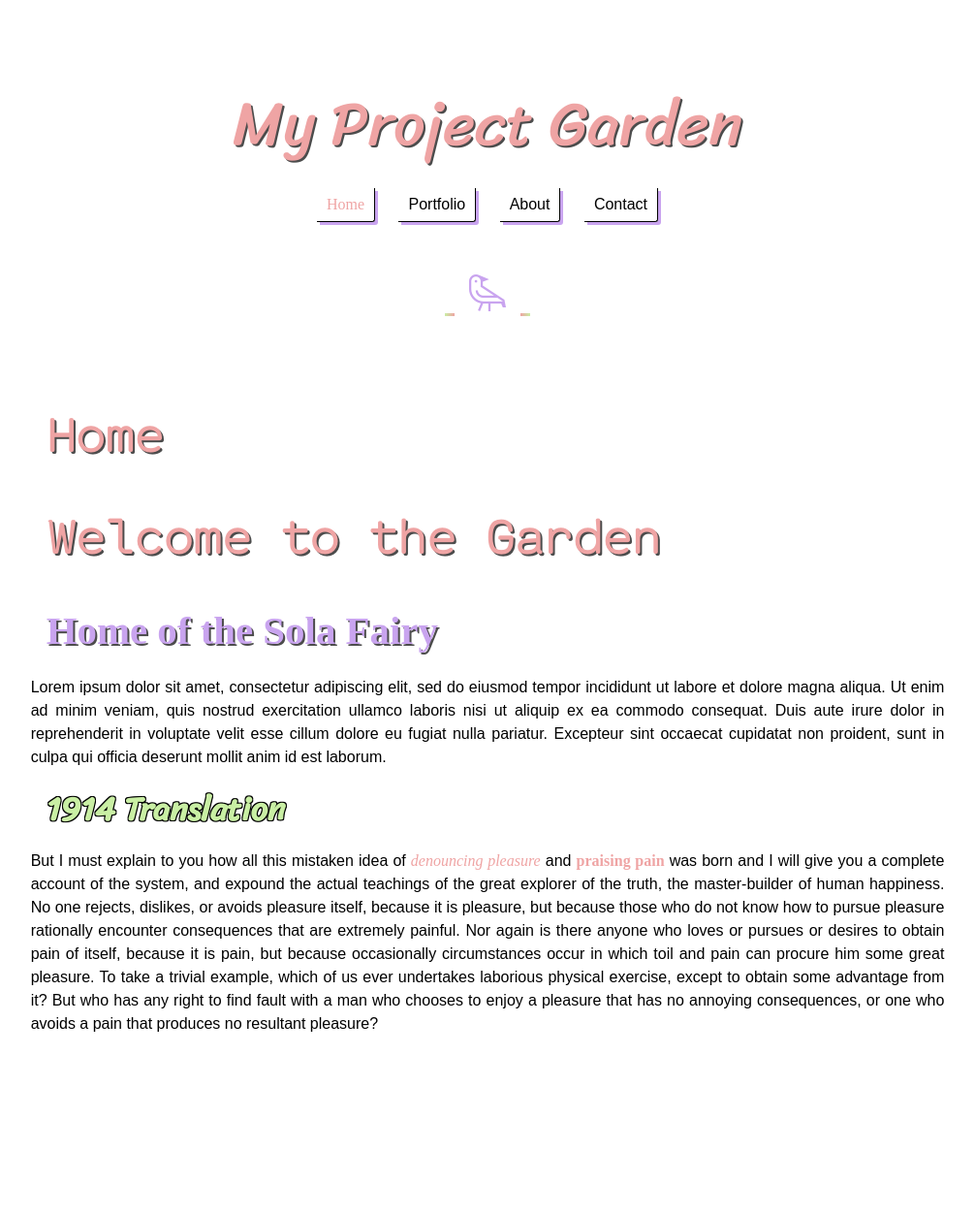
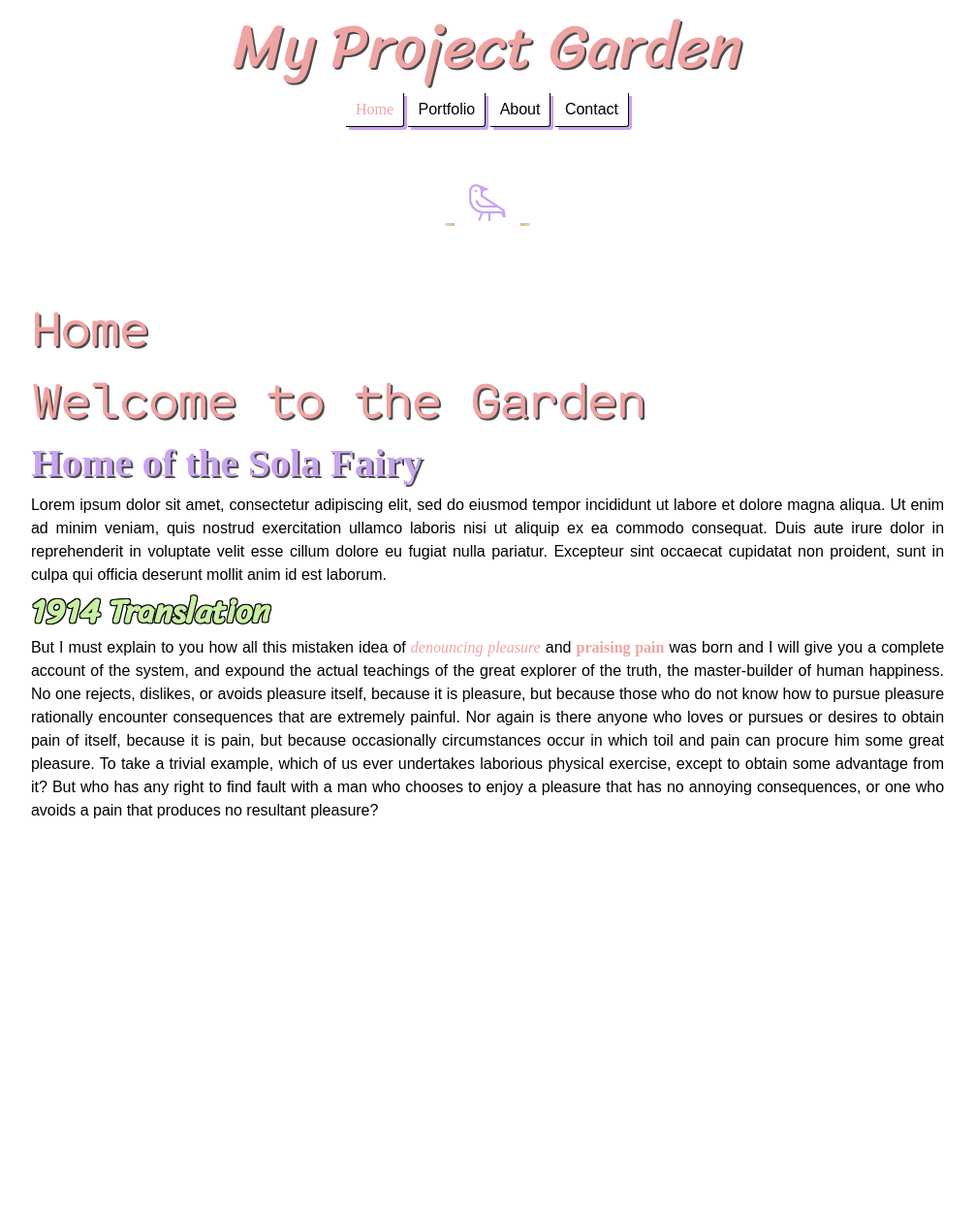
Before and after one commit to sola-fairy/sola-fairy.garden, a Jekyll site: the page built from index.markdown, in a window 1280 px wide. Shown: the whole page at 97% size, without its empty margins (137-1143 px from the left). Built offline with Jekyll 4.4.1, drawn with Linux system fonts in a browser that asks for light colours; some web fonts are replaced; after the commit the page ends 953 px from its top, so only the background shows below that.

Commit message:
responsive margin

```diff
--- a/_includes/navigation.html
+++ b/_includes/navigation.html
@@ -1,7 +1,7 @@
 <nav>
   <ul>
     <li><a style="{% if page.url == "/" %}color:var(--melon);font-family:'Cartograph Thin Italic';{% endif %}" href="/">Home</a></li>
-    <li><a style="{% if page.tags == "portfolio" %}color:var(--melon);font-family:'Cartograph Thin Italic';{% endif %}" href="/2025/09/05/blog-preview.html">Portfolio</a></li>
+    <li><a style="{% if page.tags.include?('portfolio') %}color:var(--melon);font-family:'Cartograph Thin Italic';{% endif %}" href="/2025/09/05/blog-preview.html">Portfolio</a></li>
     <li><a style="{% if page.url == "/about/" %}color:var(--melon);font-family:'Cartograph Thin Italic';{% endif %}" href="/about">About</a></li>
     <li><a style="{% if page.url == "/contact/" %}color:var(--melon);font-family:'Cartograph Thin Italic';{% endif %}" href="/contact">Contact</a></li>
   </ul>
--- a/assets/style.css
+++ b/assets/style.css
@@ -85,7 +85,6 @@ p {
 
 h1, h2, h3, h4, h5, h6 {
   text-wrap: balance;
-  margin: 1rem;
 }
 
 body {
@@ -93,11 +92,14 @@ body {
   color: var(--black);
   font-family: 'LXGW WenKai Mono TC', sans-serif;
   font-weight: 300;
-  margin: 5rem 1rem;
   display: flex;
   flex-direction: column;
   justify-content: center;
   align-items: center;
+}
+
+body > * + * {
+  margin-top: 1rem;
 }
 
 header {
@@ -111,8 +113,6 @@ header {
   color:var(--melon);
   font-family:'Sriracha', sans-serif;
   text-shadow: 0.125rem 0.125rem 0 #000000b3;
-  margin-bottom: 1rem;
-  anchor-name: --title-anchor;
 }
 
 @keyframes wiggle {
@@ -138,19 +138,14 @@ header {
 }
 
 nav {
-  position: fixed;
-  position-anchor: --title-anchor;
-  top: calc(anchor(bottom) + .5rem);
 
   ul {
     list-style-type: none;
-    margin: 0;
     padding: 0;
   }
 
   ul > li {
     display: inline-block;
-    margin: 0.625rem;
   }
 
   a:link, a:visited {
@@ -181,7 +176,6 @@ main {
   justify-content: space-between;
   width: 90vw;
   padding: calc(2vw + 1%);
-  margin-top: 3rem;
 }
 
 .portfolio-links {
```
